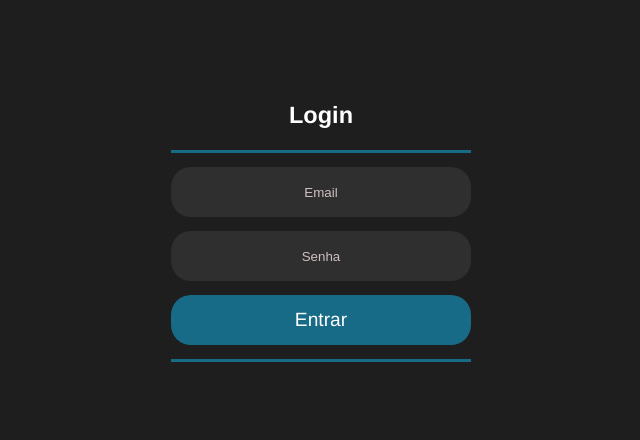
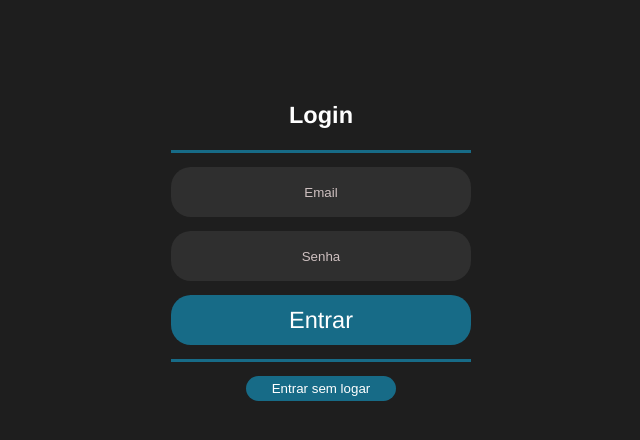
Before and after one commit to Vitality-4DSM/Front-end, a React (Create React App) app: page / in a window 1280 px wide. Shown: the top 440 px of the page, without its empty margins (319-959 px from the left). Built offline with nearby package versions, Linux system fonts and the light colour scheme.

Commit message:
Ajustes css em alertas e estações

```diff
--- a/src/pages/Alertas/style.css
+++ b/src/pages/Alertas/style.css
@@ -70,7 +70,7 @@ background-color: #448d88;
     width: 100%;
     background: #343434;
     padding: 0.77rem;
-
+    border-radius: 10px;
 }
 
 .details p {
--- a/src/pages/Estacoes/index.tsx
+++ b/src/pages/Estacoes/index.tsx
@@ -56,8 +56,9 @@ const Estacoes: React.FC = () => {
             </div>
           </div>
 
-          <div className="estacoes-header">
+
             {estacoes.length === 0 ? (
+              <div className="sem-estacoes">
               <div className="estacao-box">
                 <details className="details">
                   <summary className="summary">
@@ -65,8 +66,10 @@ const Estacoes: React.FC = () => {
                   </summary>
                 </details>
               </div>
+              </div>
             ) : (
               estacoes.map((item) => (
+                <div className="estacoes-header">
                 <div className="box-container" key={item.id_estacao}>
                   <div className="estacao">
                     <div className="card">
@@ -96,10 +99,11 @@ const Estacoes: React.FC = () => {
                     </div>
                   </div>
                 </div>
+                </div>
               ))
             )}
           </div>
-        </div>
+
       </div>
     </>
   );
--- a/src/pages/Estacoes/styles.css
+++ b/src/pages/Estacoes/styles.css
@@ -52,6 +52,7 @@
     width: 100%;
     background: #343434;
     padding: 10px;
+    padding: 0.77rem;
 
 }
 
@@ -87,6 +88,12 @@ span {
   align-items: center;
   padding: 0 40px;
 
+}
+
+.estacoes-container .sem-estacoes {
+  justify-content: center;
+  align-items: center;
+  padding: 0 40px;
 }
 
 .card {
@@ -222,3 +229,19 @@ span {
 }
 
 */
+
+
+
+
+
+.estacoes-container .estacoes-header .box-container .estacao .card .card-content h2,
+.estacoes-container .estacoes-header .box-container .estacao .card .card-content p
+{
+  color: #fff;
+  font-size: 1.2rem;
+  font-family: 'Franklin Gothic Medium', 'Arial Narrow', Arial, sans-serif;
+}
+
+.estacoes-container .estacoes-header .box-container .estacao .card .card-content button{
+  color: #fff;
+}
--- a/src/pages/informacoes/styles.css
+++ b/src/pages/informacoes/styles.css
@@ -12,15 +12,12 @@
 .info-container .info-title span {
     font-size: 1.4rem;
     color: #fff;
-
 }
 
 .info-container .box-container {
     padding: 0 40px;
     background: #212121;
 }
-
-
 
 .info-container .box-container .box-item {
     display: flex;
@@ -29,9 +26,9 @@
     height: 180px;
 }
 
-.info-container .info-title .cadastro-botão{
+.info-container .info-title .cadastro-botão {
     padding: 0 0 0 3rem;
-  }
+}
 
 .info-container .info-title .cadastro-botão .btn-cadastro {
     background-color: #448d88;
@@ -40,25 +37,28 @@
     border: none;
     color: #fff;
     cursor: pointer;
-    font-family: 'Franklin Gothic Medium', 'Arial Narrow', Arial, sans-serif;
-    font-size:23px;
-  }
+    font-family: "Franklin Gothic Medium", "Arial Narrow", Arial, sans-serif;
+    font-size: 23px;
+}
 
 .info-container .info-title .cadastro-botão .btn-cadastro:hover {
-    background: #64CCC5;
+    background: #64ccc5;
 }
 
-
-
 .info-container .box-container .box-item .image {
-    background: #a0a0a0;
+    background-image: url("https://wallpapercave.com/dwp1x/wp10154430.jpg");
+    /* https://wallpapercave.com/dwp1x/wp10154430.jpg */
+    /* https://wallpapercave.com/dwp1x/wp10154402.jpg */
+    /* https://wallpapercave.com/wp/wp10154404.jpg */
+    background-size: cover;
+    background-position: center;
     flex: 1;
     border-radius: 10px;
     cursor: pointer;
 }
 
 .info-container .box-container .box-item .box-info {
-    background: #2F2F2F;
+    background: #2f2f2f;
     flex: 3;
     border-radius: 16px;
     padding: 12px;
@@ -66,10 +66,10 @@
 }
 
 .info-container .box-container .box-item .box-info h2,
-p {
+.info-container .box-container .box-item .box-info p {
     color: #fff;
     font-size: 1.2rem;
-    font-family:'Franklin Gothic Medium', 'Arial Narrow', Arial, sans-serif
+    font-family: "Franklin Gothic Medium", "Arial Narrow", Arial, sans-serif;
 }
 
 .line {
--- a/src/pages/login/index.tsx
+++ b/src/pages/login/index.tsx
@@ -30,7 +30,17 @@ const Login = () => {
     } catch (error) {
       console.error("Erro ao fazer login:", error);
     }
+
+
   };
+  const handlePublic = async (e: React.FormEvent) => {
+      e.preventDefault();
+      try{
+        navigate("/estacoes");
+      }catch(error){
+        console.error("Erro ao entrar no perfil publico", error);
+      }
+    }
 
   return (
     <div className="login">
@@ -57,6 +67,9 @@ const Login = () => {
               <p>Entrar</p>
             </button>
             <hr />
+            <button onClick={handlePublic} className="botaoPublico">
+              <p>Entrar sem logar</p>
+            </button>
           </div>
         </div>
       </form>
--- a/src/pages/login/styles.css
+++ b/src/pages/login/styles.css
@@ -9,8 +9,6 @@ hr{
     width: 100%;
     background-color: #1E1E1E;
 }
-
-
 
 .container .input .titulo{
     color: #ffffff;
@@ -43,7 +41,7 @@ input {
     text-align: center;
 
 }
-form .container .input button{
+form .container .input .botaoLogin{
     background-color: #176B87;
     width: 300px;
     height: 50px;
@@ -52,7 +50,7 @@ form .container .input button{
     border:none;
 }
 
-form .container .input button p{
+form .container .input .botaoLogin{
     color: #fff;
 }
 
@@ -65,3 +63,40 @@ form .container .input input::placeholder {
     align-items: center;
     text-align: center;
 }
+
+form .container .input .botaoPublico{
+    background-color: #176B87;
+    width: 150px;
+    height: 25px;
+    border-radius: 20px;
+    cursor: pointer;
+    border:none;
+}
+
+form .container .input .botaoPublico{
+    color: #fff;
+}
+
+form .container .input .botaoPublico {
+    background-color: #176B87;
+    width: 150px;
+    height: 25px;
+    border-radius: 20px;
+    cursor: pointer;
+    border: none;
+    color: #fff;
+    /* font-size: 1.2rem; */
+    font-family: 'Your-Desired-Font-Here', 'Arial', sans-serif; /* Replace 'Your-Desired-Font-Here' with your preferred font */
+}
+
+form .container .input .botaoLogin {
+    background-color: #176B87;
+    width: 300px;
+    height: 50px;
+    border-radius: 20px;
+    cursor: pointer;
+    border: none;
+    color: #fff;
+    font-size: 1.47rem;
+    font-family: 'Franklin Gothic Medium', 'Arial Narrow', Arial, sans-serif; /* Replace 'Your-Desired-Font-Here' with your preferred font */
+}
```
Also changed, not shown: src/pages/informacoes/index.tsx (line endings or trailing spaces).
